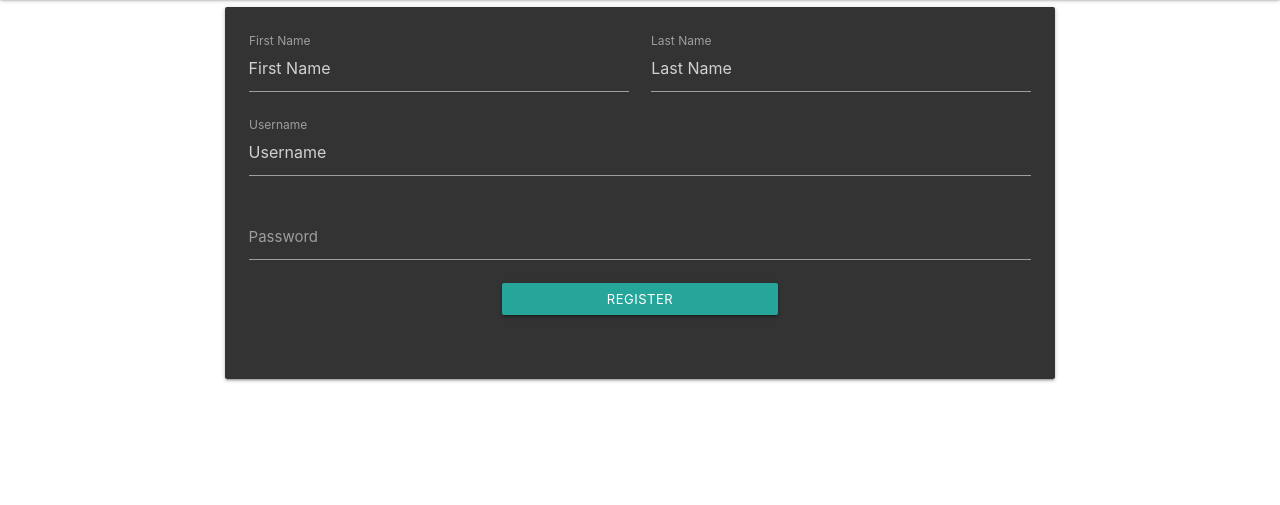
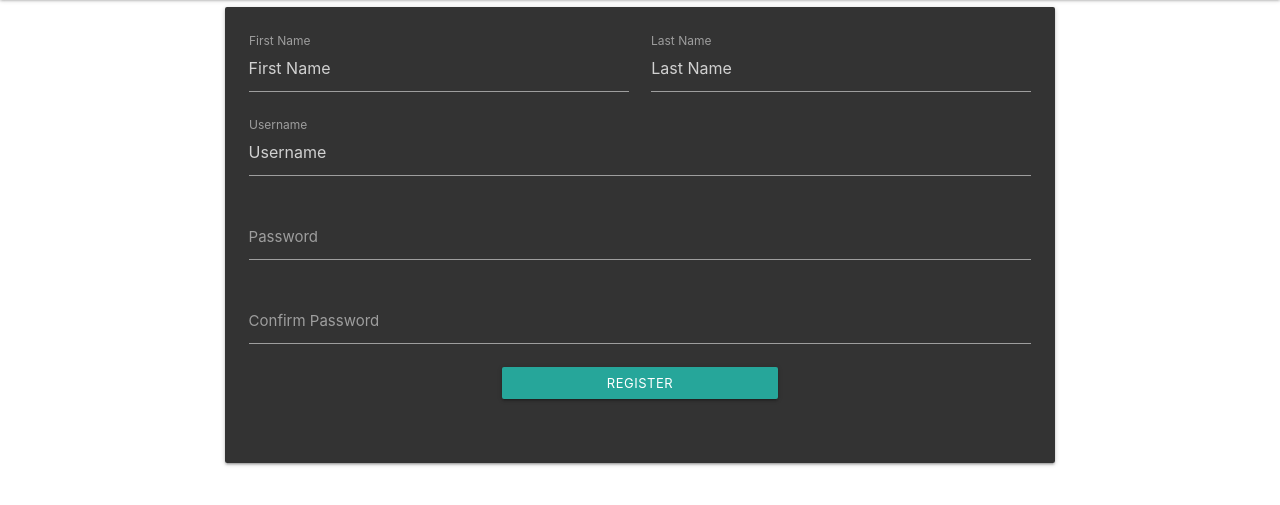
Before and after one commit to seanbrindley17/milestone-project-3-mk2, a Python web app: template templates/register.html in a window 1280 px wide. Shown: the part 65-570 px from the top of the page. Run offline with Jinja, Linux system fonts and the light colour scheme; the template is opened without the code that fills it, so the values that code supplies are empty; some libraries are stand-ins or nearby versions.

Commit message:
Add confirm password field to registration form

```diff
--- a/templates/register.html
+++ b/templates/register.html
@@ -26,6 +26,10 @@
                     <input name="password" id="password" type="password" class="validate white-text">
                     <label for="password">Password</label>
                 </div>
+                <div class="input-field col s12">
+                    <input name="confirm_password" id="confirm_password" type="password" class="validate white-text">
+                    <label for="confirm_password">Confirm Password</label>
+                </div>
                 <!-- Register Button -->
                 <div class="row">
                     <button type="submit" class="col s4 offset-s4 btn-small">
```
